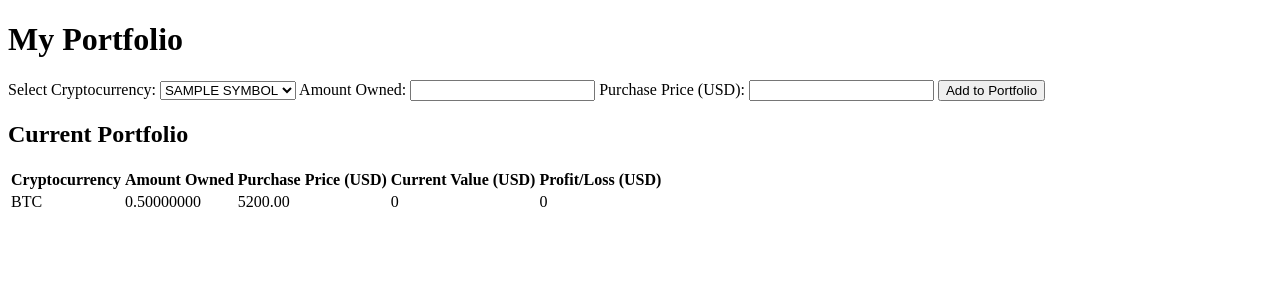
After one commit to kevinmaxx2/Crypto-News, a Django app: page /portfolio/ in a window 1280 px wide. The commit adds this page. Shown: the top 300 px of the page. Run offline with Django 5.2, Linux system fonts and the light colour scheme; a user stored in the database is signed in; data comes from the database, SQL or seed files in the repository; both versions use the stored data as it was after the commit; tables that the repository leaves empty hold one stand-in row (values such as "Sample post"); a database or web service that is not in the repository returns one stand-in record (values such as "Sample title"); data that the repository does not hold is empty.

Commit message:
portfolio page created

```diff
--- /dev/null
+++ b/CryptoNews/Website/Template/portfolio.html
@@ -0,0 +1,53 @@
+<!DOCTYPE html>
+<html lang="en">
+<head>
+    <meta charset="UTF-8">
+    <title>My Portfolio</title>
+    <style>
+        /* Add your CSS here */
+    </style>
+</head>
+<body>
+    <h1>My Portfolio</h1>
+
+    <!-- Form to add to portfolio -->
+    <form method="post" action="{% url 'add_to_portfolio' %}">
+        {% csrf_token %}
+        <label for="crypto_symbol">Select Cryptocurrency:</label>
+        <select name="crypto_symbol" id="crypto_symbol">
+            {% for crypto in dropdown_data %}
+                <option value="{{ crypto.symbol }}">{{ crypto.symbol }}</option>
+            {% endfor %}
+        </select>
+        <label for="amount_owned">Amount Owned:</label>
+        <input type="text" name="amount_owned" id="amount_owned">
+        <label for="purchase_price">Purchase Price (USD):</label>
+        <input type="text" name="purchase_price" id="purchase_price">
+        <button type="submit">Add to Portfolio</button>
+    </form>
+
+    <h2>Current Portfolio</h2>
+    <table>
+        <thead>
+            <tr>
+                <th>Cryptocurrency</th>
+                <th>Amount Owned</th>
+                <th>Purchase Price (USD)</th>
+                <th>Current Value (USD)</th>
+                <th>Profit/Loss (USD)</th>
+            </tr>
+        </thead>
+        <tbody>
+            {% for portfolio in portfolios %}
+                <tr>
+                    <td>{{ portfolio.crypto_name }}</td>
+                    <td>{{ portfolio.amount_owned }}</td>
+                    <td>{{ portfolio.purchase_price }}</td>
+                    <td>{{ portfolio.current_value }}</td>
+                    <td>{{ portfolio.profit_loss }}</td>
+                </tr>
+            {% endfor %}
+        </tbody>
+    </table>
+</body>
+</html>
--- a/CryptoNews/Website/models.py
+++ b/CryptoNews/Website/models.py
@@ -22,3 +22,13 @@ class CustomUser(AbstractUser):
         help_text='Specific permissions for this user.',
         verbose_name='user permissions',
     )
+
+class Portfolio(models.Model):
+    user = models.ForeignKey(CustomUser, on_delete=models.CASCADE)
+    crypto_name = models.CharField(max_length=100)
+    amount_owned = models.DecimalField(max_digits=20, decimal_places=8)
+    purchase_price = models.DecimalField(max_digits=20, decimal_places=2)
+    purchase_date = models.DateTimeField(auto_now_add=True)
+
+    def __str__(self):
+        return f"{self.user.username} - {self.crypto_name}"
--- a/CryptoNews/Website/urls.py
+++ b/CryptoNews/Website/urls.py
@@ -10,6 +10,7 @@ urlpatterns = [
     path('api/crypto-data/', get_crypto_data, name='crypto-data'),
     path('api/crypto-list-data/', get_crypto_list_data, name='crypto-list-data'),
     path('portfolio/', portfolio_view, name='portfolio'),
+     path('add_to_portfolio/', views.add_to_portfolio, name='add_to_portfolio'),
     path('settings/', settings_view, name='settings'),
     path('logout/', CustomLogoutView.as_view(), name='logout'),
     path('check_duplicate/', views.check_duplicate, name='check_duplicate'),
--- a/CryptoNews/Website/views.py
+++ b/CryptoNews/Website/views.py
@@ -9,7 +9,7 @@ from django.contrib.auth.models import User
 from django.core.cache import cache, caches
 from django.db import IntegrityError
 from django.http import JsonResponse
-from django.shortcuts import render, redirect
+from django.shortcuts import render, redirect, get_object_or_404
 from django.utils import timezone
 from django.utils.decorators import method_decorator
 from django.views.decorators.csrf import csrf_exempt, csrf_protect
@@ -17,6 +17,8 @@ from django.views.decorators.http import require_POST
 from .forms import CustomUserCreationForm, EmailAuthenticationForm
 from django.contrib.auth import get_user_model
 from Website.models import CustomUser
+from .models import Portfolio
+from .forms import PortfolioForm
 # Create your views here.
 def home_view(request):
     return render(request, 'home.html')
@@ -91,7 +93,78 @@ def get_crypto_list_data(request):
 
     return JsonResponse(data, safe=False)
 
+@login_required
+def get_portfolio_data(request):
+    cache_key = 'crypto_data'
+    cache_time = 300  # Cache data for 5 minutes (300 seconds)
+    data = cache.get(cache_key)
+
+    if not data:
+        transformed_data = fetch_and_transform_crypto_data()
+        if not isinstance(transformed_data, dict):  # Check if it's not an error dictionary
+            cache.set(cache_key, transformed_data, cache_time)
+        data = transformed_data
+
+    portfolios = Portfolio.objects.filter(user=request.user)
+    portfolio_data = []
+    for portfolio in portfolios:
+        portfolio_data.append({
+            'crypto_name': portfolio.crypto_name,
+            'amount_owned': portfolio.amount_owned,
+            'purchase_price': portfolio.purchase_price,
+            'current_value': _calculate_current_value(portfolio.crypto_name, data),  # Function to calculate current value
+            'profit_loss': _calculate_profit_loss(portfolio.crypto_name, portfolio.purchase_price, data)  # Function to calculate profit/loss
+        })
+
+    # Ensure data is a dictionary before adding 'portfolio' key
+    if not isinstance(data, dict):
+        data = {'data': data}  # Or handle appropriately if data is a list or another type
+
+    data['portfolio'] = portfolio_data
+
+    return JsonResponse(data, safe=False)
+
+def fetch_dropdown_data():
+    transformed_data = fetch_and_transform_crypto_data()  # Fetch cryptocurrency data
+    dropdown_data = [{'symbol': crypto['symbol']} for crypto in transformed_data]
+    return dropdown_data
+
+def _calculate_current_value(crypto_name, crypto_data, amount_owned):
+    for crypto in crypto_data:
+        if crypto['symbol'].upper() == crypto_name.upper():
+            current_price = float(crypto['price'].replace(',', '').replace('$', ''))  # Extract and convert current price
+            amount_owned = float(amount_owned)
+            return round(amount_owned * current_price, 2)
+    return 0
+
+def _calculate_profit_loss(crypto_name, purchase_price, crypto_data, amount_owned):
+    for crypto in crypto_data:
+        if crypto['symbol'].upper() == crypto_name.upper():
+            current_price = float(crypto['price'].replace(',', '').replace('$', ''))  # Extract and convert current price
+            amount_owned = float(amount_owned)
+            purchase_price = float(purchase_price)  # Convert purchase price to float
+            return round((current_price - purchase_price) * amount_owned, 2)
+    return 0
+@login_required
+def add_to_portfolio(request):
+    if request.method == 'POST':
+        crypto_symbol = request.POST.get('crypto_symbol')
+        amount_owned = request.POST.get('amount_owned')
+        purchase_price = request.POST.get('purchase_price')
+
+        # Validate and save the form data
+        if crypto_symbol and amount_owned and purchase_price:
+            Portfolio.objects.create(
+                user=request.user,
+                crypto_name=crypto_symbol,
+                amount_owned=amount_owned,
+                purchase_price=purchase_price
+            )
+            return redirect('portfolio')  # Redirect to the portfolio page
+
+    return render(request, 'portfolio.html')
 def _format_price(price):
+
     # Convert price to float
     price_float = float(price)
 
@@ -177,7 +250,48 @@ def register_view(request):
 
 @login_required
 def portfolio_view(request):
-    return render(request, 'portfolio.html')
+    portfolios = Portfolio.objects.filter(user=request.user)
+    portfolio_data = []
+
+
+    crypto_data = fetch_and_transform_crypto_data()
+
+    for portfolio in portfolios:
+        portfolio_data.append({
+            'crypto_name': portfolio.crypto_name,
+            'amount_owned': portfolio.amount_owned,
+            'purchase_price': portfolio.purchase_price,
+            'current_value': _calculate_current_value(portfolio.crypto_name, crypto_data, portfolio.amount_owned),
+            'profit_loss': _calculate_profit_loss(portfolio.crypto_name, portfolio.purchase_price, crypto_data, portfolio.amount_owned)
+        })
+
+    dropdown_data = fetch_dropdown_data()  # Ensure this function returns the correct data
+    context = {
+        'portfolios': portfolio_data,
+        'dropdown_data': dropdown_data
+    }
+    print(f"Portfolio Data: {portfolio_data}")
+    return render(request, 'portfolio.html', context)
+
+@login_required
+def create_portfolio_view(request):
+    if request.method == 'POST':
+        form = PortfolioForm(request.POST)
+        if form.is_valid():
+            portfolio = form.save(commit=False)
+            portfolio.user = request.user
+            portfolio.save()
+            return JsonResponse({'success': True, 'message': 'Portfolio entry added successfully'})
+        else:
+            errors = form.errors
+            return JsonResponse({'success': False, 'errors': errors}, status=400)
+    else:
+        form = PortfolioForm()
+
+    context = {
+        'form': form,
+    }
+    return render(request, 'create_portfolio.html', context)
 
 @login_required
 def settings_view(request):
```
Also changed, not shown: CryptoNews/Website/Template/home.html (+56 -4 lines), CryptoNews/Website/forms.py (+11 -1 lines), CryptoNews/Website/migrations/0004_portfolio.py (added), CryptoNews/db.sqlite3.
